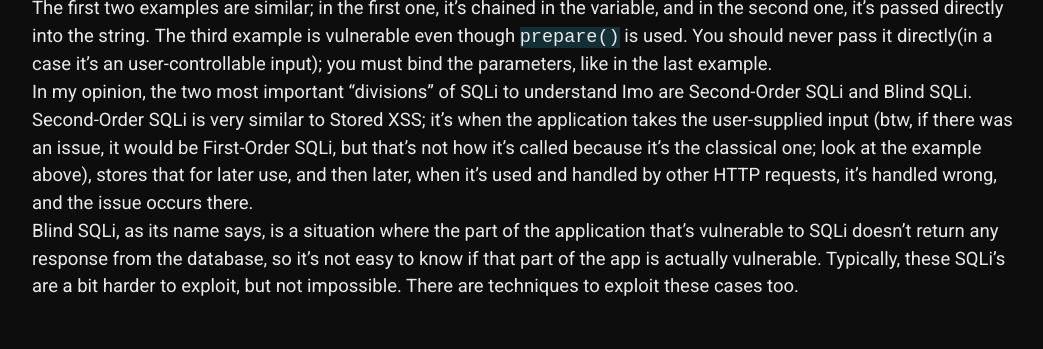
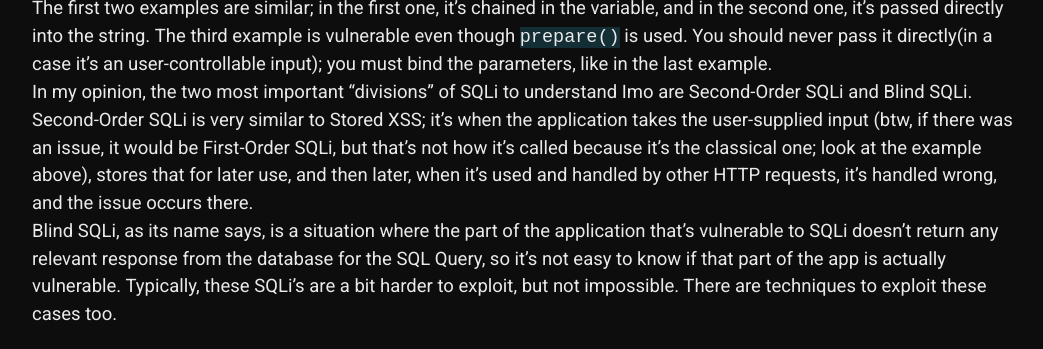
Before and after one commit to 20kilograma/blog, a Jekyll site: the page built from php-sec.md, in a window 1280 px wide and 900 px high, scrolled down 6730 px, cut to the strip 551-900 px from the top of the window. Shown: the whole strip, without its empty margins (108-1151 px from the left). Built offline with Jekyll 4.4.1, drawn with Linux system fonts in a browser that asks for light colours; some web fonts are replaced; our own code applies the rules of GitHub Pages for plain Markdown files; before the commit the page ends 7602 px from its top, so only the background shows below that.

Commit message:
Update php-sec.md

```diff
--- a/php-sec.md
+++ b/php-sec.md
@@ -129,4 +129,4 @@ You should never pass it directly(in a case it's an user-controllable input); yo
 In my opinion, the two most important "divisions" of SQLi to understand Imo are Second-Order SQLi and Blind SQLi.
 Second-Order SQLi is very similar to Stored XSS; it's when the application takes the user-supplied input (btw, if there was an issue, it would be First-Order SQLi, but that's not how it's called because it's the classical one; look at the example above), stores that for later use, and then later, when it's used and handled by other HTTP requests, it's handled wrong, and the issue occurs there.
 <br>
-Blind SQLi, as its name says, is a situation where the part of the application that's vulnerable to SQLi doesn't return any response from the database, so it's not easy to know if that part of the app is actually vulnerable. Typically, these SQLi's are a bit harder to exploit, but not impossible. There are techniques to exploit these cases too.
+Blind SQLi, as its name says, is a situation where the part of the application that's vulnerable to SQLi doesn't return any relevant response from the database for the SQL Query, so it's not easy to know if that part of the app is actually vulnerable. Typically, these SQLi's are a bit harder to exploit, but not impossible. There are techniques to exploit these cases too.
```
